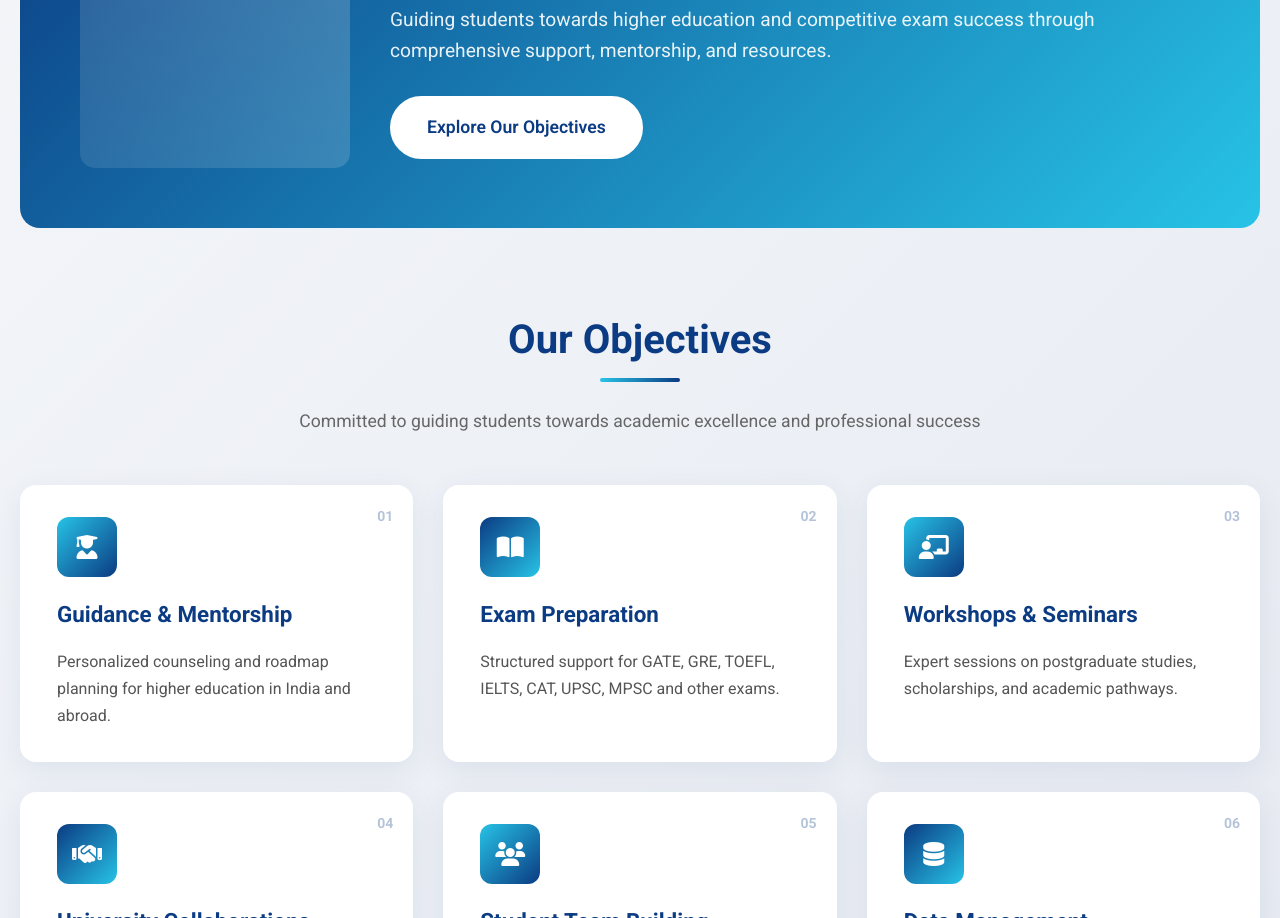
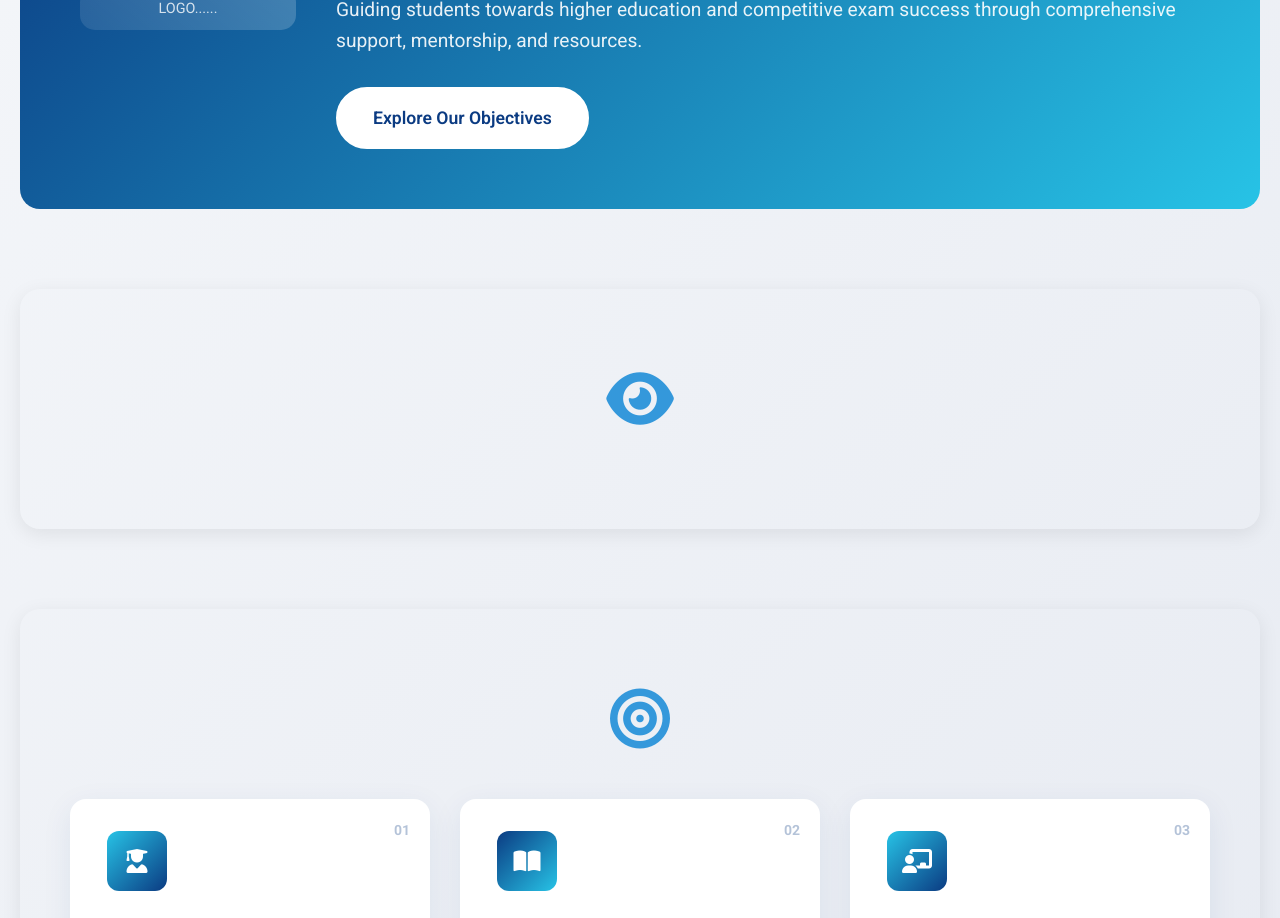
Before and after one commit to himanshu-2610/higher-studies, a plain HTML site: page index.html in a window 1280 px wide. Shown: the part 475-1393 px from the top of the page. Drawn offline with Linux system fonts and the light colour scheme.

Commit message:
home page UI changes

```diff
--- a/index.html
+++ b/index.html
@@ -99,11 +99,18 @@
                 </div>
             </section>
 
+            <section class="vision-section">
+                <i class="fas fa-eye"></i>
+                <div class="section-header">
+                    <h2>Vision</h2>
+                </div>
+            </section>
+
             <!-- Objectives Section -->
             <section class="objectives-section" id="objectives">
+                <i class="fas fa-bullseye"></i>
                 <div class="section-header">
                     <h2>Our Objectives</h2>
-                    <p>Committed to guiding students towards academic excellence and professional success</p>
                 </div>
 
                 <div class="objectives-grid">
@@ -932,7 +939,7 @@
             margin-bottom: 60px;
             color: white;
             display: grid;
-            grid-template-columns: 1fr 3fr;
+            grid-template-columns: 1fr 4fr;
             gap: 40px;
             align-items: center;
         }
@@ -972,15 +979,13 @@
         .hero-image {
             background: linear-gradient(45deg, rgba(255,255,255,0.1), rgba(255,255,255,0.2));
             border-radius: 15px;
-            padding: 40px;
+            padding: 10px;
             position: relative;
-            min-height: 300px;
         }
 
         .stats-overlay {
             display: flex;
             justify-content: space-around;
-            margin-top: 40px;
         }
 
         .stat-item {
@@ -989,7 +994,6 @@
 
         .stat-item h3 {
             font-size: 2.5rem;
-            margin-bottom: 5px;
         }
 
         .stat-item p {
@@ -997,22 +1001,78 @@
             opacity: 0.8;
         }
 
+        /* vision Section */
+        .vision-section {
+            text-align: center;
+            padding: 80px 50px 50px;
+            border-radius: 20px;
+            position: relative;
+            margin: 80px 0;
+            box-shadow: 0 5px 20px rgba(0, 0, 0, 0.08);
+        }
+
+        .vision-section:hover .fa-eye {
+            opacity: 0;
+            transform: scale(0);
+        }
+
+        .vision-section:hover .section-header h2 {
+            opacity: 1;
+            transform: scale(1);
+        }
+
+        .fa-eye {
+            font-size: 60px;
+            color: #3498db;
+            transition: 0.4s ease;
+        }
+
+
         /* Objectives Section */
         .objectives-section {
+            text-align: center;
+            padding: 80px 50px 50px;
+            border-radius: 20px;
+            position: relative;
             margin: 80px 0;
+            box-shadow: 0 5px 20px rgba(0, 0, 0, 0.08);
+        }
+
+        .objectives-section:hover .fa-bullseye{
+            opacity: 0;
+            transform: scale(0);
+        }
+
+        .objectives-section:hover .section-header h2 {
+            opacity: 1;
+            transform: scale(1);
+        }
+
+        .fa-bullseye {
+            font-size: 60px;
+            color: #3498db;
+            transition: 0.4s ease;
         }
 
         .section-header {
             text-align: center;
             margin-bottom: 50px;
+            display: flex;
+            justify-content: center;
+            align-items: center;
+            position: relative;
         }
 
         .section-header h2 {
             font-size: 2.5rem;
             color: #0b3b82;
             margin-bottom: 15px;
-            position: relative;
             display: inline-block;
+            position: absolute;
+            opacity: 0;
+            transform: scale(0.5);
+            transition: 0.4s ease;
+            margin-bottom: 50px;
         }
 
         .section-header h2::after {
```
